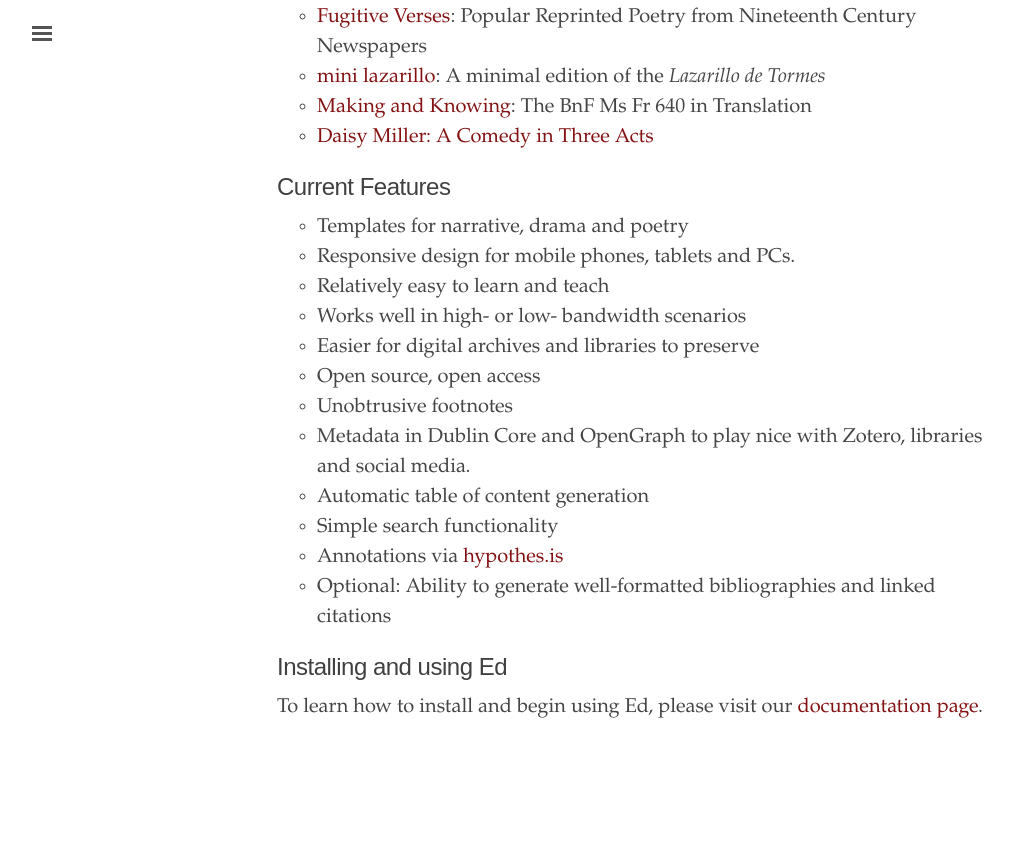
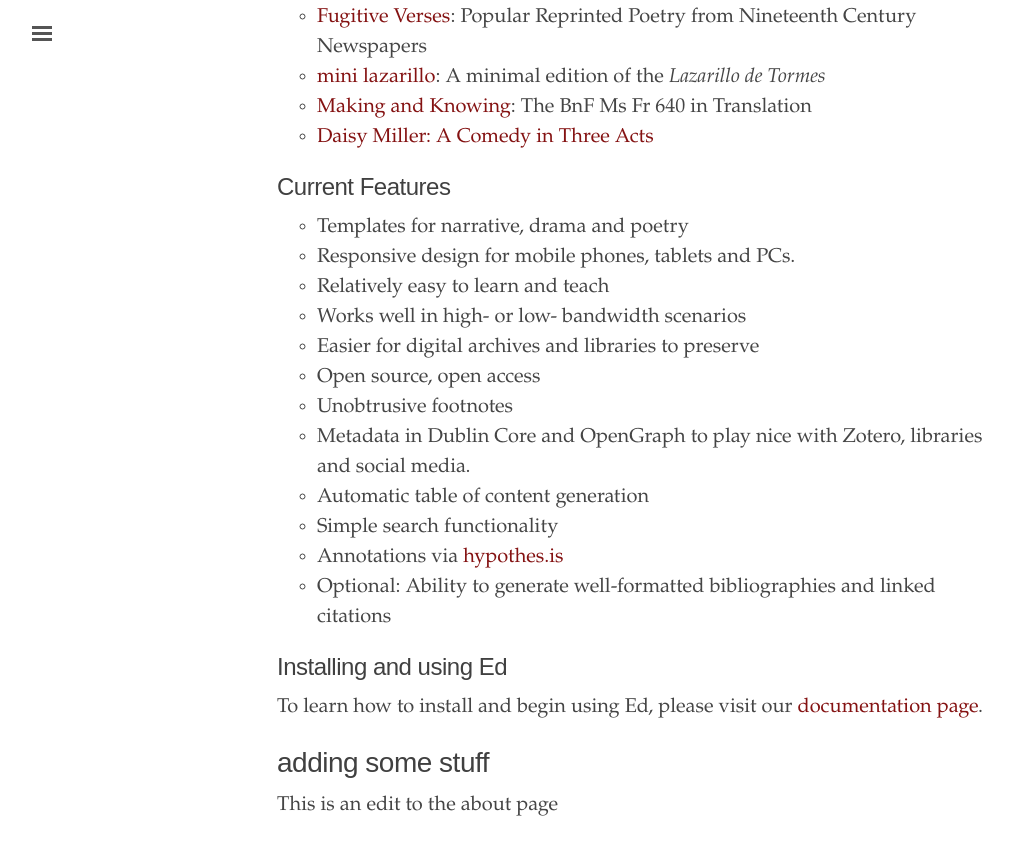
Before and after one commit to essential-vogonity/ed-test, a Jekyll site: the page built from about.md, in a window 1280 px wide and 900 px high, scrolled down 1070 px. Shown: the top 855 px of the window, without its empty margins (3-1016 px from the left). Built offline with Jekyll 4.4.1, drawn with Linux system fonts in a browser that asks for light colours; before the commit the page ends 1872 px from its top, so only the background shows below that.

Commit message:
made changes to the about page

```diff
--- a/about.md
+++ b/about.md
@@ -57,3 +58,6 @@ for you, Kindle!
 
 To learn how to install and begin using Ed, please visit our
 [documentation page](http://minicomp.github.io/ed/documentation).
+
+# adding some stuff
+This is an edit to the about page
```
Also changed, not shown: other parts of about.md (+1 -0 lines).
